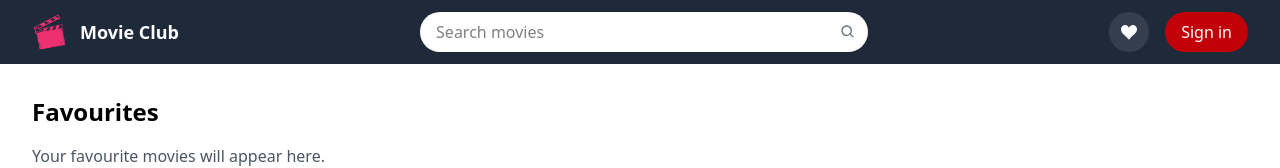
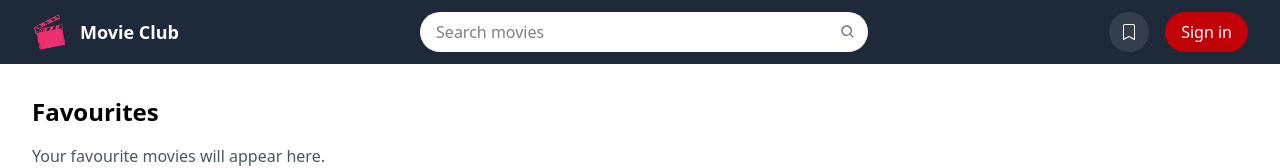
Before and after one commit to IbtissamB/alx-project-nexus, a Next.js app in the folder frontend-movie-app/: page /favourites in a window 1280 px wide. Shown: the top 168 px of the page. Built offline with nearby package versions, Linux system fonts and the light colour scheme.

Commit message:
feat(layout): changed to appropriate icon for the watch list page

```diff
--- a/frontend-movie-app/components/navbar.tsx
+++ b/frontend-movie-app/components/navbar.tsx
@@ -2,7 +2,7 @@ import React from "react";
 import Image from "next/image";
 import Link from "next/link";
 import { BiSearch } from "react-icons/bi";
-import { ImHeart } from "react-icons/im";
+import { BsBookmark } from "react-icons/bs";
 
 
 export default function Navbar() {
@@ -50,10 +50,10 @@ export default function Navbar() {
 
 					{/* Right: Favorites + Sign in */}
 					<div className="flex items-center gap-4">
-						<Link href="/favourites" className="inline-flex items-center">
+						<Link href="/watchlist" className="inline-flex items-center">
 							<div className="w-10 h-10 rounded-full bg-white/10 flex items-center justify-center hover:bg-white/20 transition">
 								{/* Heart icon */}
-								<ImHeart />
+								<BsBookmark />
 							</div>
 						</Link>
 
```
